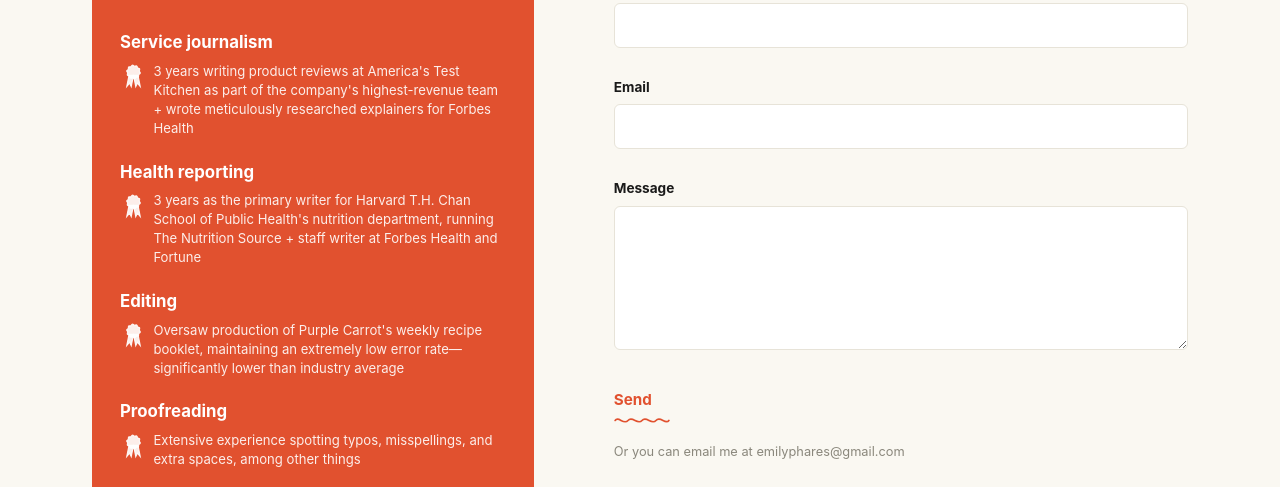
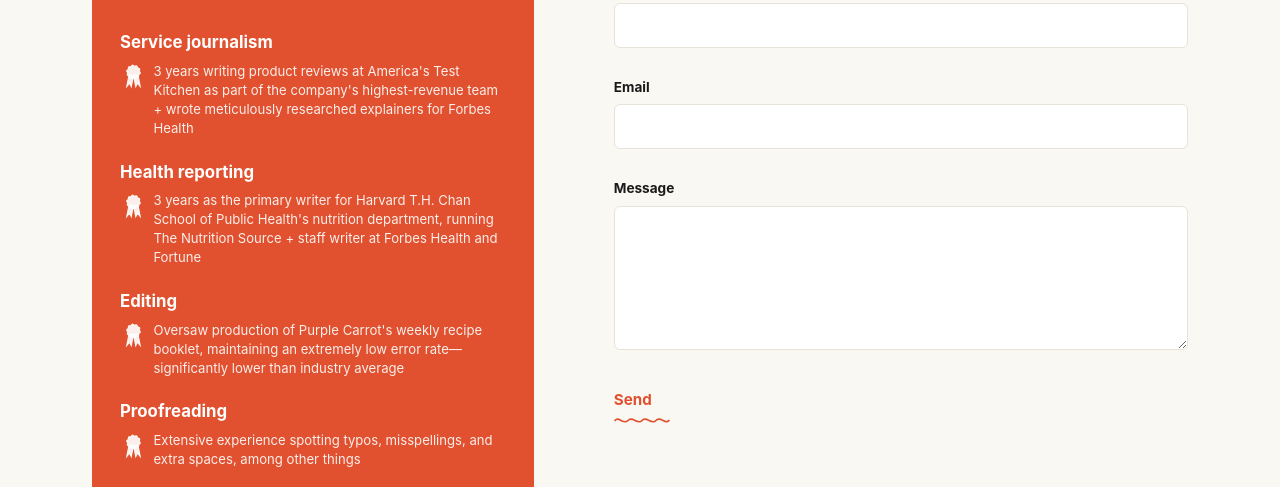
Before and after one commit to ehp045/Website-update-July-2026, a plain HTML site: page contact.html in a window 1280 px wide. Shown: the part 298-785 px from the top of the page. Drawn offline with Linux system fonts and the light colour scheme.

Commit message:
Add files via upload

```diff
--- a/contact.html
+++ b/contact.html
@@ -116,7 +116,6 @@
               </svg>
             </span>
           </button>
-          <p class="form-note">Or you can email me at emilyphares@gmail.com</p>
         </form>
       </div>
 
```
